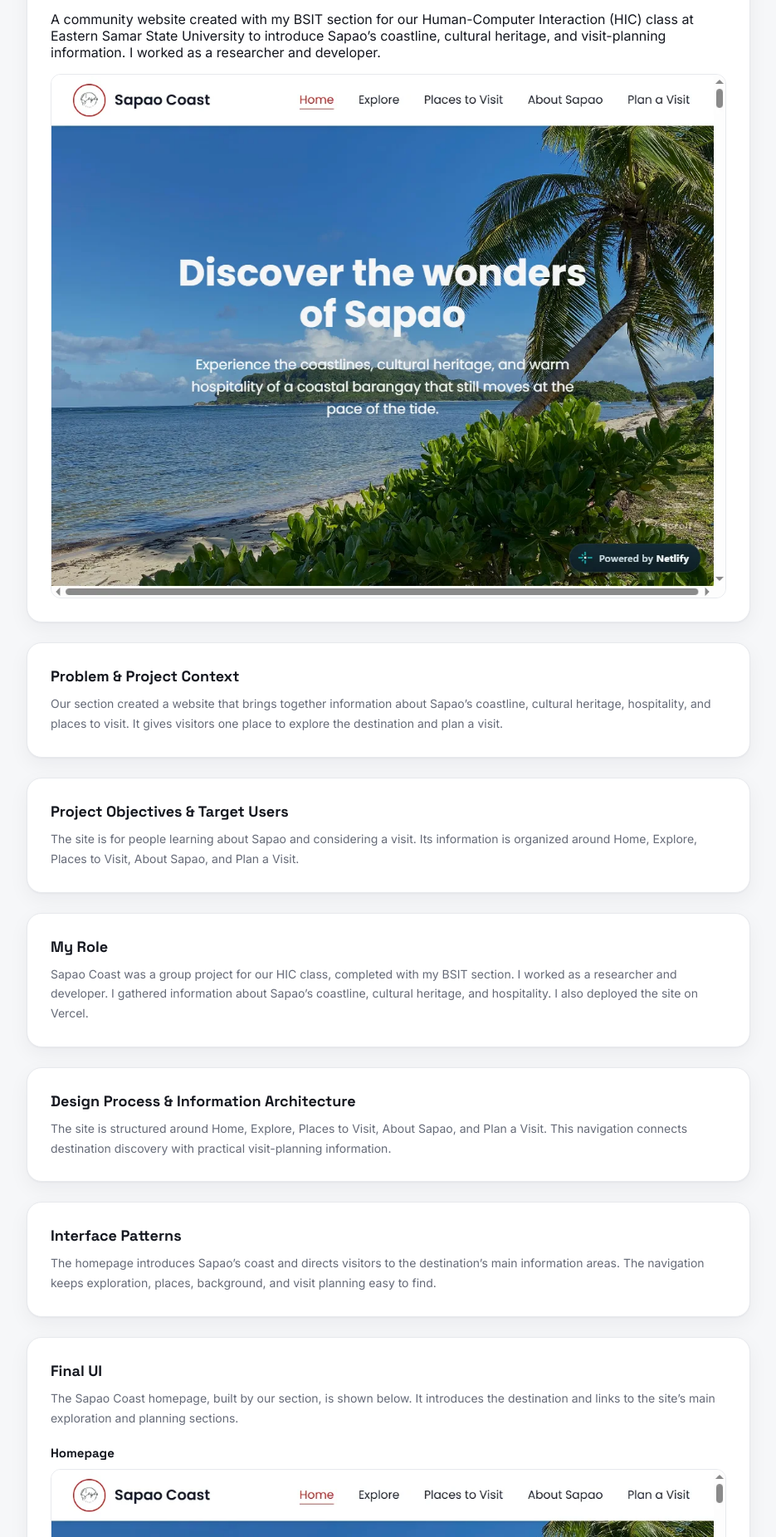
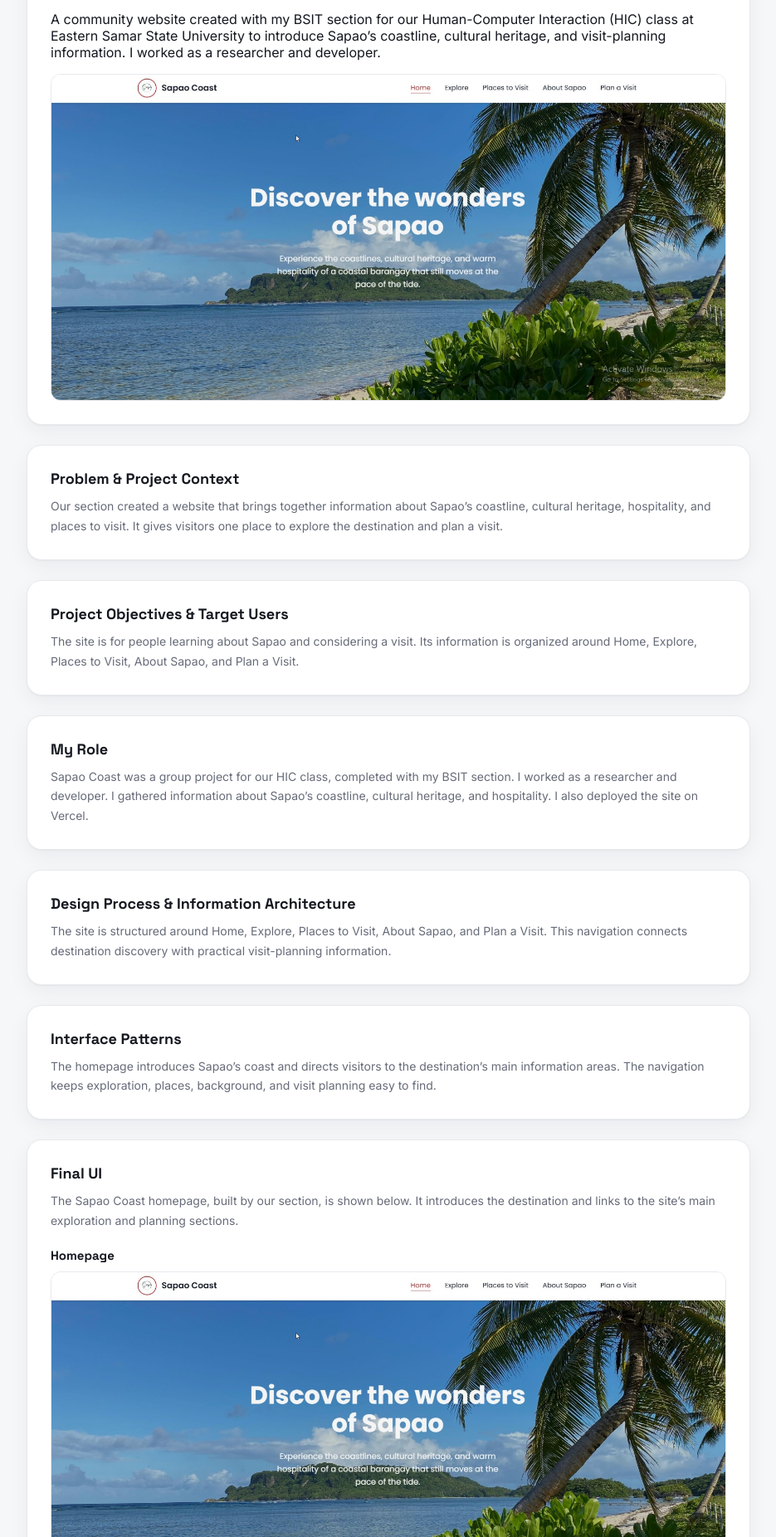
Before and after one commit to jinkyborja/jinky_portfolio, a plain HTML site: page case-study/sapao-coast-extensions/index.html in a window 1280 px wide. Shown: the part 248-2100 px from the top of the page at 83% size, without its empty margins (172-1107 px from the left). Drawn offline with Linux system fonts and the light colour scheme.

Commit message:
xxzzaaaa

```diff
--- a/case-study/sapao-coast-extensions/index.html
+++ b/case-study/sapao-coast-extensions/index.html
@@ -7,7 +7,7 @@
 <meta name="description" content="A group project by our BSIT section: a community website introducing Sapao's coastline, culture, and visit-planning information.">
 <meta property="og:title" content="Sapao Coast Case Study — Jinky Suson">
 <meta property="og:description" content="A group project by our BSIT section: a community website introducing Sapao's coastline, culture, and visit-planning information.">
-<meta property="og:image" content="https://jinkysuson.vercel.app/images/sapao-home.webp">
+<meta property="og:image" content="https://jinkysuson.vercel.app/images/sapao-home.jpg">
 <meta property="og:type" content="article">
 <link rel="icon" type="image/svg+xml" href="../../favicon.svg">
 <link rel="preconnect" href="https://fonts.googleapis.com">
@@ -28,7 +28,7 @@
     <p class="skills__group-title">CASE STUDY / COMMUNITY WEBSITE</p>
     <h1 class="profile__name">Sapao Coast</h1>
     <p class="case-study__intro">A community website created with my BSIT section for our Human-Computer Interaction (HIC) class at Eastern Samar State University to introduce Sapao’s coastline, cultural heritage, and visit-planning information. I worked as a researcher and developer.</p>
-    <img class="case-study__image" src="../../images/sapao-home.webp" alt="Sapao Coast homepage with coastal photography, destination copy, and site navigation" width="1095" height="850" fetchpriority="high">
+    <img class="case-study__image" src="../../images/sapao-home.jpg" alt="Sapao Coast homepage with coastal photography, destination copy, and site navigation" width="1589" height="768" fetchpriority="high">
   </section>
   <section class="card case-study__section" id="opportunity">
     <h2>Problem &amp; Project Context</h2>
@@ -55,7 +55,7 @@
     <p>The Sapao Coast homepage, built by our section, is shown below. It introduces the destination and links to the site’s main exploration and planning sections.</p>
     <h3 class="final-ui__group">Homepage</h3>
     <figure class="final-ui__figure">
-      <img class="case-study__image" src="../../images/sapao-home.webp" alt="Sapao Coast homepage with coastal photography, destination introduction, and navigation to Explore, Places to Visit, About Sapao, and Plan a Visit" width="1095" height="850" loading="lazy">
+      <img class="case-study__image" src="../../images/sapao-home.jpg" alt="Sapao Coast homepage with coastal photography, destination introduction, and navigation to Explore, Places to Visit, About Sapao, and Plan a Visit" width="1589" height="768" loading="lazy">
       <figcaption class="final-ui__caption">Homepage introducing Sapao Coast and linking to the site’s destination and planning sections.</figcaption>
     </figure>
   </section>
```
Also changed, not shown: index.html (+1 -1 lines), images/sapao-home.jpg (added).
